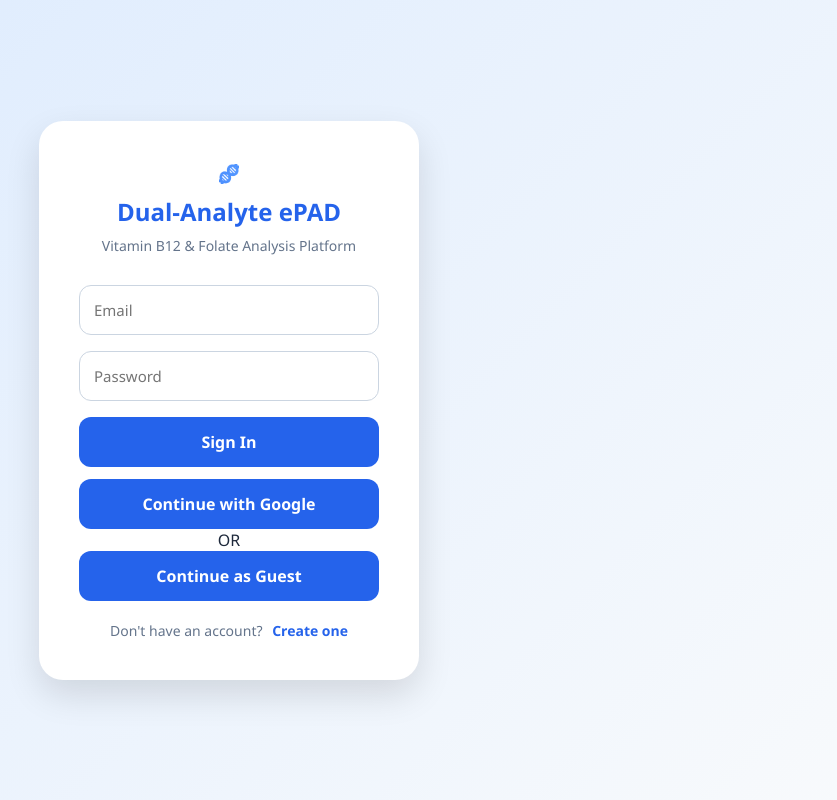
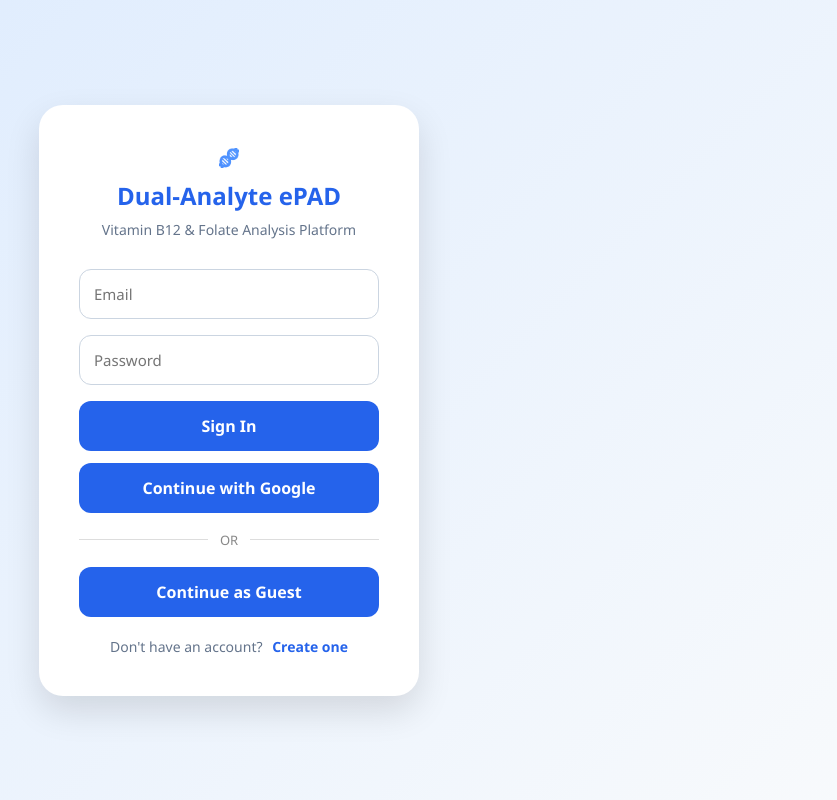
Before and after one commit to STChompoo/dual-analyte-platform, a React (Vite) app in the folder frontend/: page /login in a window 1280 px wide. Shown: the whole page, without its empty margins (411-1248 px from the left). Built offline with nearby package versions, Linux system fonts and the light colour scheme; no server answers.

Commit message:
Refactor Login.css for improved styling and layout

```diff
--- a/frontend/src/pages/Login.css
+++ b/frontend/src/pages/Login.css
@@ -1,36 +1,28 @@
+
 .login-page {
-
-  height: 100vh;
-
+  min-height: 100vh;
+  box-sizing: border-box;
   display: flex;
-
   justify-content: center;
-
   align-items: center;
-
-  background: linear-gradient(
-    135deg,
-    #dbeafe,
-    #f8fafc
-  );
+  padding: 24px 16px;
+  background: linear-gradient(135deg, #dbeafe, #f8fafc);
 }
 
 
+
+
 .login-card {
-
-  width: 380px;
-
+  width: 100%;
+  max-width: 380px;
+  box-sizing: border-box;
   background: white;
-
   padding: 40px;
-
   border-radius: 24px;
-
-  box-shadow:
-    0 15px 35px rgba(0,0,0,0.12);
-
+  box-shadow: 0 15px 35px rgba(0, 0, 0, 0.12);
   text-align: center;
 }
+
 
 
 .logo {
@@ -72,6 +64,7 @@
   border: 1px solid #cbd5e1;
 
   font-size: 15px;
+  box-sizing: border-box;
 }
 
 
@@ -173,3 +166,49 @@
   transform: translateY(-2px);
 
 }
+
+.guest-divider {
+  display: flex;
+  align-items: center;
+  gap: 12px;
+  margin: 18px 0;
+  color: #888;
+  font-size: 13px;
+}
+
+.guest-divider::before,
+.guest-divider::after {
+  content: "";
+  flex: 1;
+  height: 1px;
+  background: #ddd;
+}
+
+.guest-btn {
+  width: 100%;
+  padding: 12px 16px;
+  border: 1px solid #16a34a;
+  border-radius: 8px;
+  background: transparent;
+  color: #16a34a;
+  font-size: 15px;
+  font-weight: 600;
+  cursor: pointer;
+  transition: background 0.2s, color 0.2s;
+}
+
+.guest-btn:hover:not(:disabled) {
+  background: #16a34a;
+  color: white;
+}
+
+.guest-btn:disabled {
+  opacity: 0.6;
+  cursor: not-allowed;
+}
+
+.login-error {
+  color: #dc2626;
+  font-size: 14px;
+  overflow-wrap: anywhere;
+}
```
